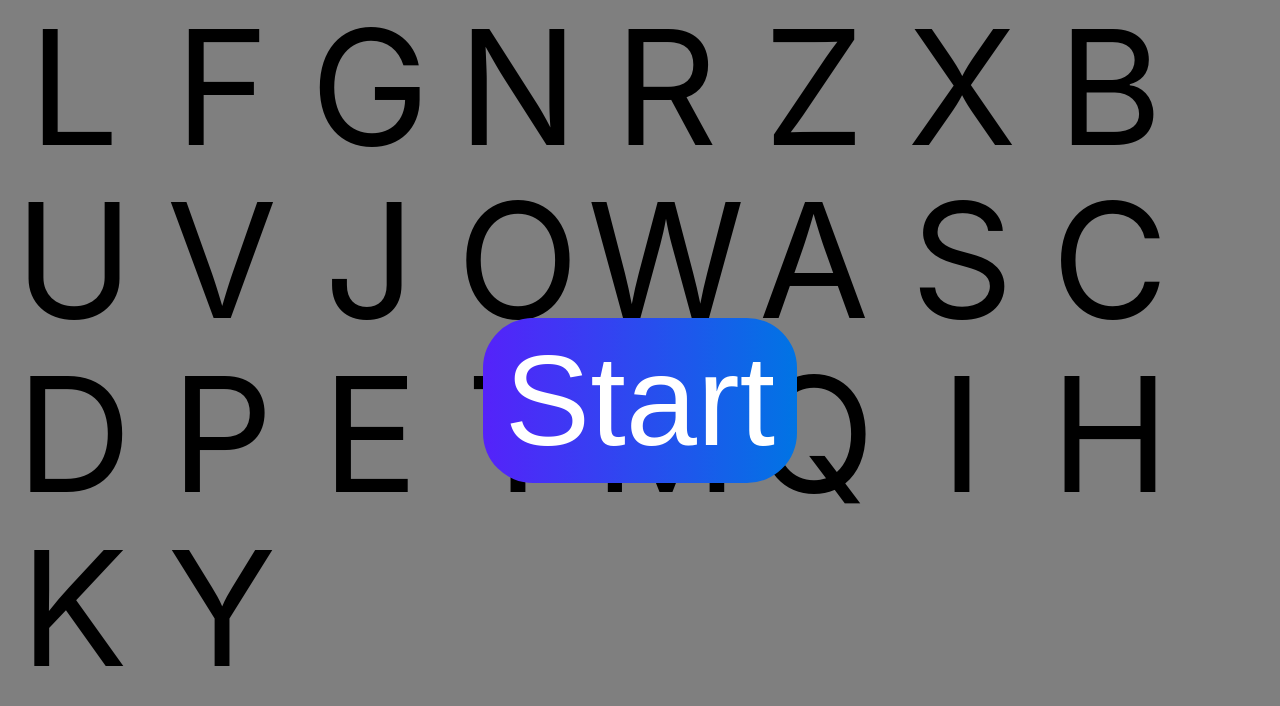
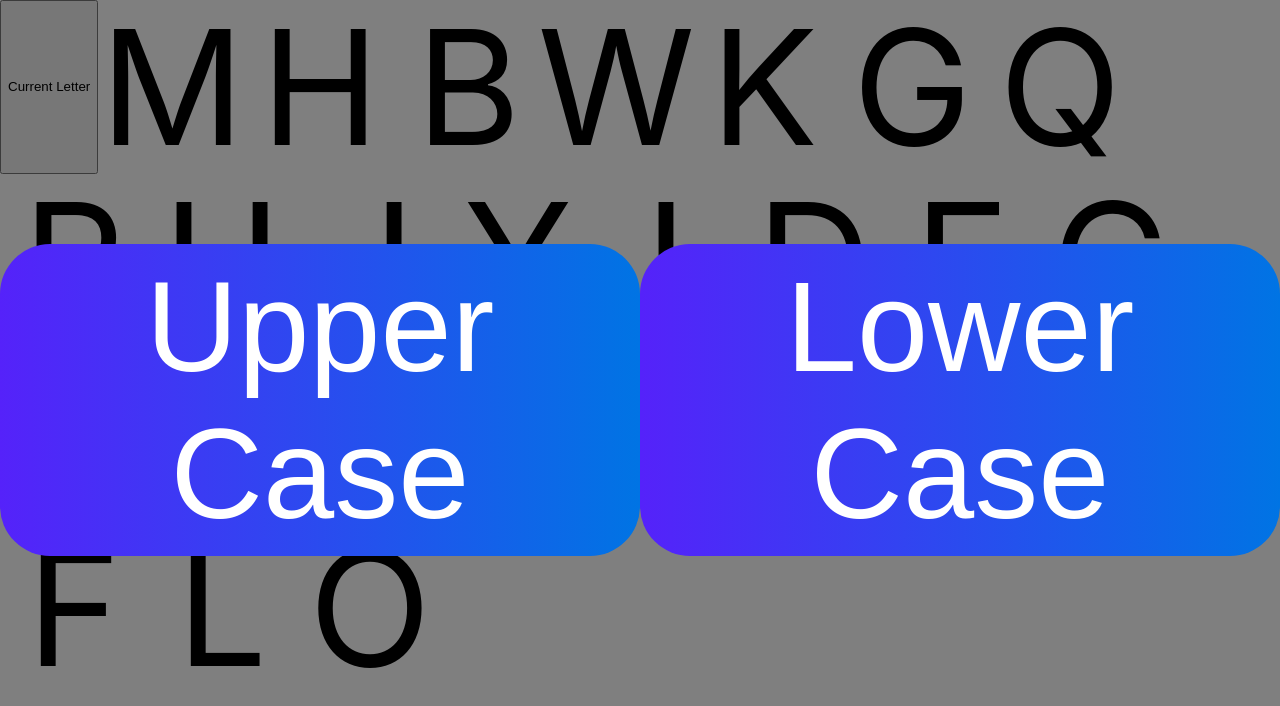
Before and after one commit to grerm1996/alphabet, a React (Create React App) app: page / in a window 1280 px wide. Shown: the top 706 px of the page. Built offline with nearby package versions, Linux system fonts and the light colour scheme.

Commit message:
add nearly-functional lower case mode

```diff
--- a/src/App.js
+++ b/src/App.js
@@ -1,8 +1,13 @@
 import './App.css';
-import {useEffect} from 'react';
+import {useState, useEffect} from 'react';
 import Start from './components/start';
 
+
 function App() {
+
+
+  const [mode, setMode ] = useState('upper');
+
 
 const LetterFactory = (letter) => {
   return { letter,
@@ -11,7 +16,7 @@ const LetterFactory = (letter) => {
   }
 };
 
-let alphabet = [
+const alphabet = [
   LetterFactory('A'), LetterFactory('B'), LetterFactory('C'), LetterFactory('D'), LetterFactory('E'),
   LetterFactory('F'), LetterFactory('G'), LetterFactory('H'), LetterFactory('I'), LetterFactory('J'),
   LetterFactory('K'), LetterFactory('L'), LetterFactory('M'), LetterFactory('N'), LetterFactory('O'),
@@ -29,12 +34,14 @@ function shuffleArray(alphabet) {
   return shuffledArray;
 }
 
-const countdownArr = shuffleArray(alphabet);
 
 const readLetter = (letter) => {
   const audio = new Audio(process.env.PUBLIC_URL + letter.sound);
   audio.play();
 }
+
+let shuffledAlphabet = shuffleArray(alphabet);
+let countdownArr = shuffleArray(alphabet);
 
 let currentLetter;
 
@@ -53,31 +60,45 @@ let countdown = () => {
 
 const countdownAdvances = countdown();
 
-
-
-
-let shuffledAlphabet = shuffleArray(alphabet);
-console.table(shuffledAlphabet);
-
 const clickLetter = (letter, event) => {
+  console.log(letter);
+  console.log('current letter: ' + currentLetter);
   if (letter === currentLetter) {
     event.target.classList.add('correct');
     countdownAdvances();
   }
 }
 
+const logCL = () => {
+  console.log(currentLetter)
+}
+useEffect(() => {
+  console.log('real current letter is ' + currentLetter)
+}, []);
 
 
   return (
     <div id='letterContainer'>
-      <Start countdownAdvances={countdownAdvances}/>
+      <Start countdownAdvances={countdownAdvances} setMode={setMode} />
+      <button onClick={logCL}>Current Letter</button>
 
       {shuffledAlphabet.map((item) => {
+
+        if (mode === 'upper') {
         return (
           <div className='letterBtn' onClick={(event) => clickLetter(item.letter, event)}>
             {item.letter}
           </div>)
-      })}
+        }
+
+        if (mode === 'lower') {
+          return (
+            <div className='letterBtn' onClick={(event) => clickLetter(item.letter, event)}>
+              {item.letter.toLowerCase()}
+            </div>)
+          }
+
+        })}
     </div>
   );
 }
--- a/src/components/start.js
+++ b/src/components/start.js
@@ -10,9 +10,17 @@ const Start = (props) => {
     }
 
 
+    const lowerStartGame = () => {
+        props.setMode('lower');
+        setTimeout(startGame, 500)
+    }
+
+
+
     return (
         <div id='start'>
-            <button id='startBtn' onClick={startGame}>Start</button>
+            <button id='startBtn' onClick={startGame}>Upper Case</button>
+            <button id='startBtn' onClick={lowerStartGame}>Lower Case</button>
         </div>
     )
 
```
Also changed, not shown: public/manifest.json.
